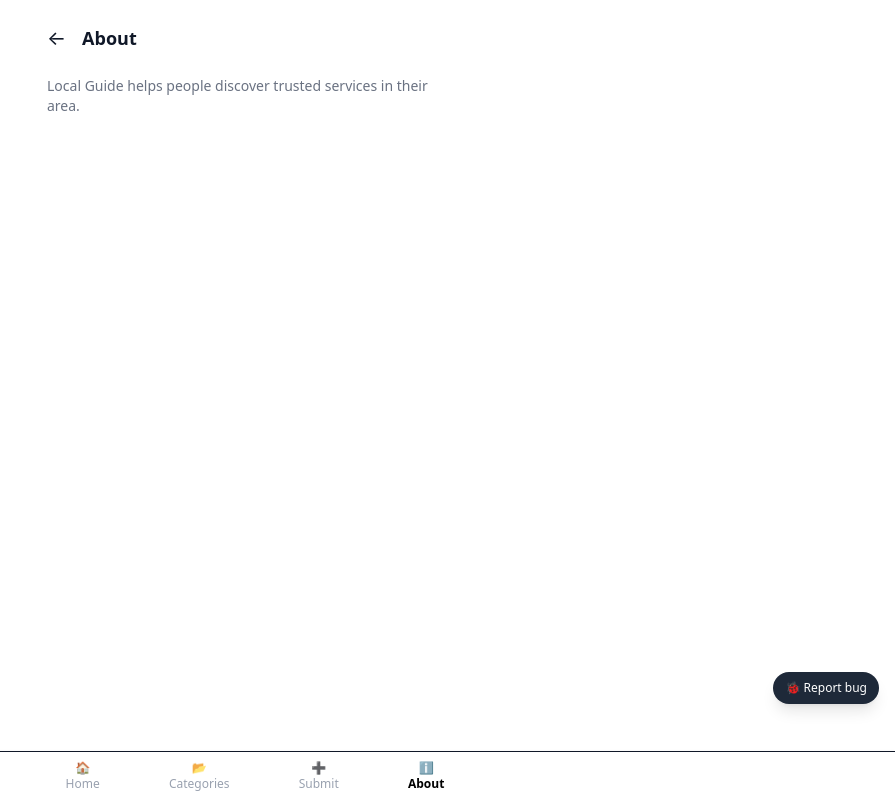
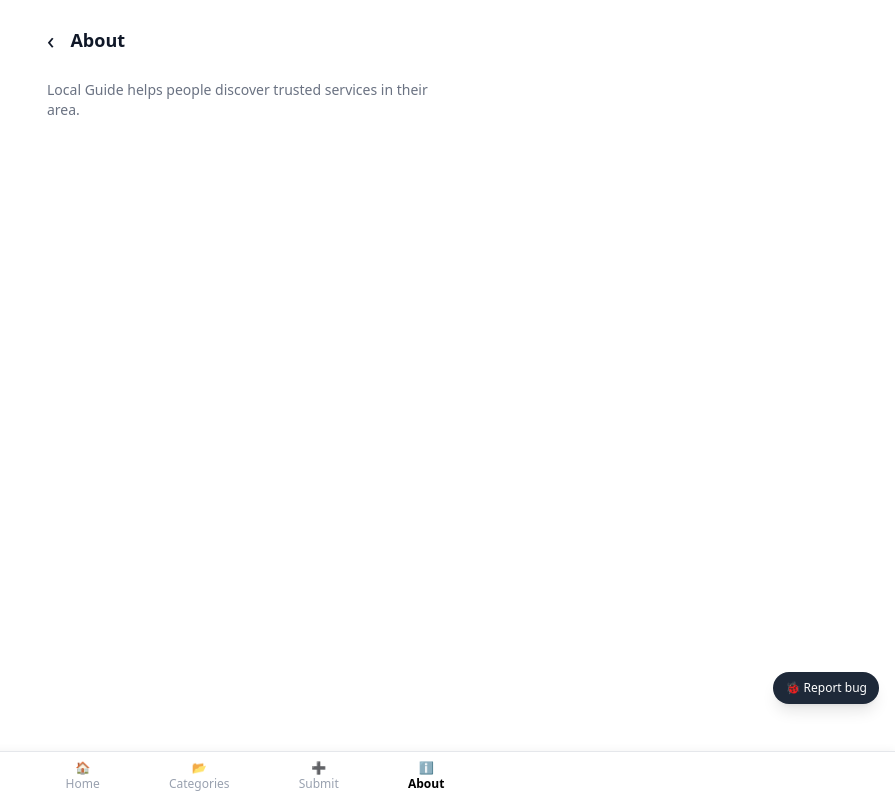
Before and after one commit to reachsibiat0db/local-guide, a Next.js app: page /about in a window 1280 px wide. Shown: the whole page, without its empty margins (385-1280 px from the left). Built offline with nearby package versions, Linux system fonts and the light colour scheme.

Commit message:
Back Button UI Change and Footer Add shadow

```diff
--- a/app/globals.css
+++ b/app/globals.css
@@ -1,10 +1,20 @@
 @import "tailwindcss";
+
+
+/* Native app polish */
+html, body {
+  background: #ffffff;
+  overscroll-behavior: none;
+}
 
 :root {
   --background: #ffffff;
   --foreground: #171717;
 }
 
+* {
+  -webkit-tap-highlight-color: transparent;
+}
 /* @theme inline {
   --color-background: var(--background);
   --color-foreground: var(--foreground);
@@ -28,4 +38,5 @@
 body {
   font-family: system-ui, -apple-system, BlinkMacSystemFont,
     "Segoe UI", Roboto, Helvetica, Arial, sans-serif;
+  padding-bottom: env(safe-area-inset-bottom);
 }
--- a/app/layout.tsx
+++ b/app/layout.tsx
@@ -19,7 +19,7 @@ export const metadata: Metadata = {
   title: "Local Guide",
   description: "Trusted local recommendations",
   manifest: "/manifest.json",
-  themeColor: "#ffffff",
+  // themeColor: "#ffffff",
 };
 
 export const viewport = {
--- a/components/bottom-nav.tsx
+++ b/components/bottom-nav.tsx
@@ -12,7 +12,7 @@ export default function BottomNav() {
     }`;
 
   return (
-    <nav className="fixed bottom-0 left-0 right-0 bg-white border-t shadow-sm">
+    <nav className="fixed bottom-0 left-0 right-0 bg-white border-t border-gray-200 shadow-[0_-2px_8px_rgba(0,0,0,0.04)]">
       <div className="max-w-md mx-auto flex justify-around py-2">
         <Link href="/" className={linkClass("/")}>
           <span>🏠</span>
--- a/components/page-header.tsx
+++ b/components/page-header.tsx
@@ -9,10 +9,10 @@ export default function PageHeader({ title }: { title: string }) {
     <div className="flex items-center gap-2 mb-4">
       <button
         onClick={() => router.back()}
-        className="text-xl p-2 -ml-2 text-gray-900 rounded-full active:bg-gray-200 transition"
+        className="text-2xl p-2 -ml-2 text-gray-900 rounded-full active:bg-gray-200 transition"
         aria-label="Go back"
       >
-        ←
+        ‹
       </button>
 
       <h1 className="text-lg font-semibold text-gray-900 capitalize">{title}</h1>
```
